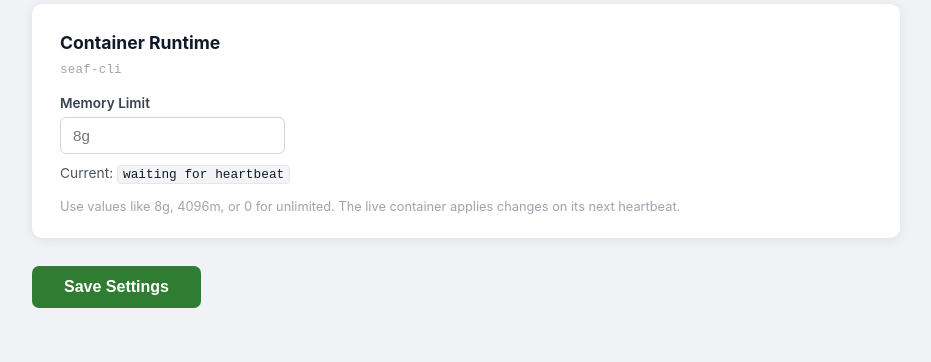
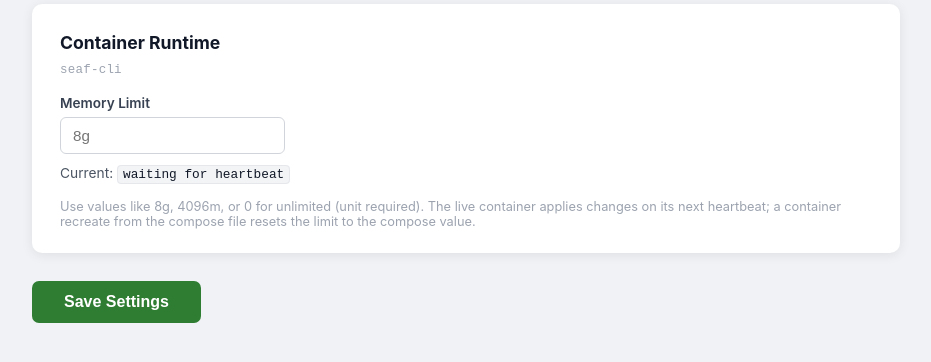
Before and after one commit to u2giants/seafile, a Flask app: template seafile-server/nas-settings/templates/settings.html in a window 1280 px wide. Shown: the part 226-588 px from the top of the page, without its empty margins (174-1105 px from the left). Run offline with Flask 3, Linux system fonts and the light colour scheme; the template is opened without the code that fills it, so the values that code supplies are empty; parts of the project's set-up code (start-up, migrations or seed data) failed here and were passed over.

Commit message:
Address final-check review: socket timeout, strict limit input, record docker.sock grant
- entrypoint: apply socket-level timeout to the docker.sock client so a
  wedged dockerd raises instead of blocking the single-threaded reporter
- panel: reject invalid memory limits (unit required) with an error banner;
  never coerce to the default or silently queue a downgrade; keep previous
- document the MemorySwap=2x policy, compose-wins-on-recreate, and the 8g
  basis (NAS has 32 GB)
- AGENTS.md Intentional quirks: record the docker.sock host-root grant,
  blast radius, and the tightening path (route-allowlisting proxy)
- architecture.md: control loop now covers container_runtime + memory verb

```diff
--- a/seafile-server/nas-settings/app.py
+++ b/seafile-server/nas-settings/app.py
@@ -469,15 +469,16 @@ def _parse_schedule(form, lid: str) -> dict:
     }
 
 
-def _normalize_memory_limit(value: str) -> str:
+def _normalize_memory_limit(value: str) -> str | None:
+    """Return a canonical limit (unit required, or '0' for unlimited), or
+    None when the input is invalid — never silently coerce to the default,
+    which would queue an unintended limit change."""
     raw = (value or "").strip().lower()
     if raw == "0":
         return "0"
-    match = re.match(r"^([1-9][0-9]*)([kmgb]?)$", raw)
-    if not match:
-        return DEFAULT_CONTAINER_MEMORY_LIMIT
-    amount, unit = match.groups()
-    return amount + (unit or "b")
+    if not re.match(r"^[1-9][0-9]*[kmgb]$", raw):
+        return None
+    return raw
 
 
 def _queue_command(uuid: str, verb: str, args: dict | None = None) -> str:
@@ -613,16 +614,27 @@ def index():
     settings = load_settings()
     saved = False
     memory_command_id = None
+    memory_error = None
 
     if request.method == "POST":
         container_settings = settings.setdefault(CONTAINER_SETTINGS_KEY, {})
-        previous_memory_limit = _normalize_memory_limit(
-            container_settings.get("memory_limit", DEFAULT_CONTAINER_MEMORY_LIMIT)
+        previous_stored = container_settings.get(
+            "memory_limit", DEFAULT_CONTAINER_MEMORY_LIMIT
         )
+        previous_memory_limit = _normalize_memory_limit(previous_stored)
+        if previous_memory_limit is None:
+            previous_memory_limit = DEFAULT_CONTAINER_MEMORY_LIMIT
         memory_limit = _normalize_memory_limit(
-            request.form.get("container_memory_limit", DEFAULT_CONTAINER_MEMORY_LIMIT)
+            request.form.get("container_memory_limit", previous_stored)
         )
-        container_settings["memory_limit"] = memory_limit
+        if memory_limit is None:
+            memory_limit = previous_memory_limit
+            memory_error = (
+                "Invalid memory limit — use a value like 8g, 4096m, or 0 for "
+                "unlimited. The previous limit was kept."
+            )
+        else:
+            container_settings["memory_limit"] = memory_limit
 
         for lib in LIBRARIES:
             lid = lib["id"]
@@ -647,7 +659,7 @@ def index():
             settings[lid]["schedule"] = _parse_schedule(request.form, lid)
 
         save_settings(settings)
-        if memory_limit != previous_memory_limit:
+        if not memory_error and memory_limit != previous_memory_limit:
             memory_command_id = _queue_command(
                 LIBRARIES[0]["uuid"],
                 "set_memory_limit",
@@ -667,6 +679,7 @@ def index():
         container_settings=settings.get(CONTAINER_SETTINGS_KEY, {}),
         container_runtime=_latest_container_runtime(),
         memory_command_id=memory_command_id,
+        memory_error=memory_error,
         saved=saved,
         active_tab="settings",
     )
--- a/seafile-server/nas-settings/templates/settings.html
+++ b/seafile-server/nas-settings/templates/settings.html
@@ -65,6 +65,17 @@
       border: 1px solid #86efac;
       border-radius: 8px;
       color: #15803d;
+      font-size: 0.9rem;
+      padding: 14px 18px;
+      margin-bottom: 24px;
+      line-height: 1.5;
+    }
+
+    .banner-error {
+      background: #fef2f2;
+      border: 1px solid #fca5a5;
+      border-radius: 8px;
+      color: #b91c1c;
       font-size: 0.9rem;
       padding: 14px 18px;
       margin-bottom: 24px;
@@ -295,6 +306,12 @@
     <h1 class="page-heading">Ingest Window & Schedule</h1>
     <p class="page-sub">Control which NAS files are eligible, and when each library is allowed to sync.</p>
 
+    {% if memory_error %}
+    <div class="banner-error">
+      {{ memory_error }}
+    </div>
+    {% endif %}
+
     {% if saved %}
     <div class="banner-success">
       Settings saved. Changes take effect within 1 hour automatically — or restart the
@@ -333,7 +350,7 @@
           · {{ container_runtime.get('error') }}
           {% endif %}
         </p>
-        <p class="hint">Use values like 8g, 4096m, or 0 for unlimited. The live container applies changes on its next heartbeat.</p>
+        <p class="hint">Use values like 8g, 4096m, or 0 for unlimited (unit required). The live container applies changes on its next heartbeat; a container recreate from the compose file resets the limit to the compose value.</p>
       </div>
 
       {% for lib in libraries %}
```
Also changed, not shown: AGENTS.md (+14 -0 lines), docs/architecture.md (+1 -1 lines), seafile-server/nas-settings/test_app.py (+22 -0 lines), synology-seaf-cli/entrypoint.py (+8 -0 lines), synology-seaf-cli/README.md.
